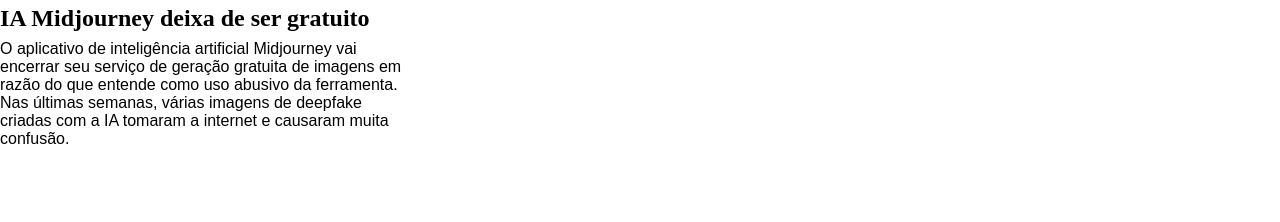
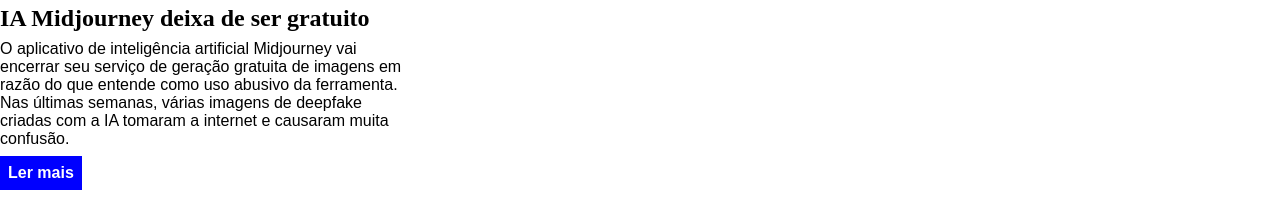
Before and after one commit to Marcospider21/curso_ebac_frontend, a plain HTML site: page index.html in a window 1280 px wide. Shown: the part 1990-2212 px from the top of the page. Before the commit the page ends 2170 px from the top, so only its background shows below. Drawn offline with Linux system fonts and the light colour scheme.

Commit message:
Adicionando notícia de tecnologia: IA Midjourney

```diff
--- a/index.html
+++ b/index.html
@@ -125,6 +125,7 @@
                     </header>
                     <h3>IA Midjourney deixa de ser gratuito</h3>
                     <p>O aplicativo de inteligência artificial Midjourney vai encerrar seu serviço de geração gratuita de imagens em razão do que entende como uso abusivo da ferramenta. Nas últimas semanas, várias imagens de deepfake criadas com a IA tomaram a internet e causaram muita confusão.</p>
+                    <a href="#" title="Leia a notícia completa">Ler mais</a>
                 </article>
             </div>
         </div>
```
